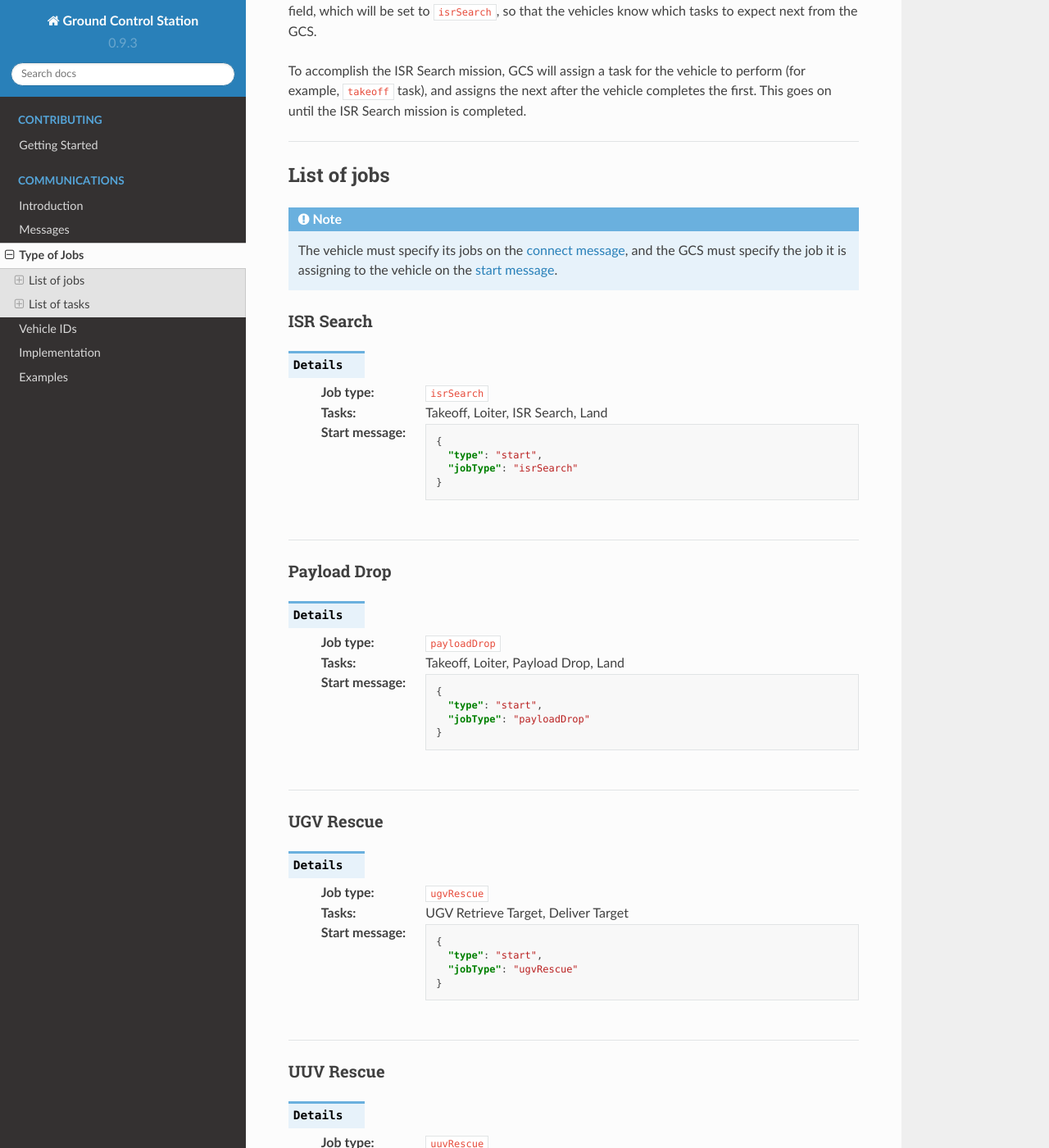
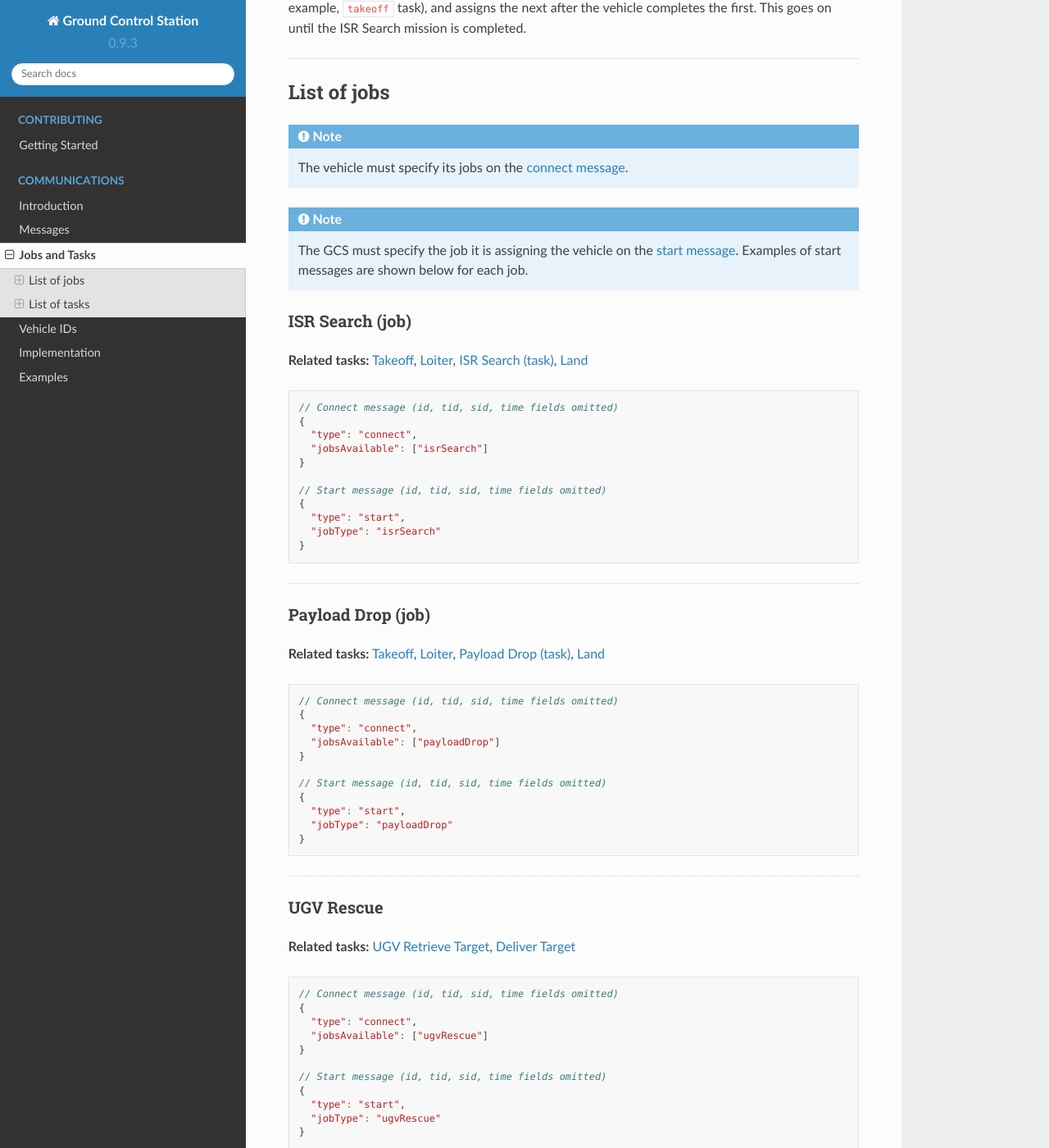
Before and after one commit to NGCP/GCS, a Sphinx documentation site: the page built from docs/communications/jobs-tasks.rst, in a window 1280 px wide and 1400 px high, scrolled down 578 px. Shown: the whole window at 82% size. Built offline with Sphinx 7.4.7 and the Read the Docs theme 2.0.0, drawn with Linux system fonts in a browser that asks for light colours; some of the changed text lies outside the part shown.

Commit message:
Reformatted jobs/tasks and messages
 ## Why is the change being made?

This change is made because the current style is hard to read for jobs,
tasks and messages.

 ## What has changed to address the problem?

This change makes the format for jobs, tasks, and messages more legible
for newer developers.

 ## How was this change tested?

This change was tested with `npm run docs`.

```diff
--- a/docs/communications/jobs.rst
+++ b/docs/communications/jobs-tasks.rst
@@ -1,8 +1,8 @@
-============
-Type of Jobs
-============
+==============
+Jobs and Tasks
+==============
 
-A job describes the tasks a vehicle is capable of performing.
+A vehicle's *job* (or profession) describes the type of *tasks* it can perform.
 
 For example, an important part of the project is the ISR Search mission. To perform this mission, the GCS look for vehicles that have an ``isrSearch`` job. By having the ``isrSearch`` job, the vehicle is stating that it is capable of performing all of the following tasks that are related to the job:
 
@@ -10,8 +10,6 @@ For example, an important part of the project is the ISR Search mission. To perf
 - ``loiter`` task
 - ``isrSearch`` task
 - ``land`` task
-
-.. note:: More information of which tasks are related to which job are explained further below.
 
 The GCS will assign the vehicles the ``isrSearch`` job by sending them a `start message`_. By doing this, the vehicles know that they will be performing tasks very soon. The start message has a ``jobType`` field, which will be set to ``isrSearch``, so that the vehicles know which tasks to expect next from the GCS.
 
@@ -22,124 +20,149 @@ To accomplish the ISR Search mission, GCS will assign a task for the vehicle to
 List of jobs
 ============
 
-.. note:: The vehicle must specify its jobs on the `connect message`_, and the GCS must specify the job it is assigning to the vehicle on the `start message`_.
+.. note:: The vehicle must specify its jobs on the `connect message`_.
 
-ISR Search
-----------
+.. note:: The GCS must specify the job it is assigning the vehicle on the `start message`_. Examples of start messages are shown below for each job.
 
-.. confval:: Details
+ISR Search (job)
+----------------
 
-  :job type: ``isrSearch``
-  :tasks: Takeoff, Loiter, ISR Search, Land
-  :start message:
-    .. code-block:: json
+**Related tasks:**  Takeoff_, Loiter_, `ISR Search (task)`_, Land_
 
-      {
-        "type": "start",
-        "jobType": "isrSearch"
-      }
+.. code-block:: js
+
+  // Connect message (id, tid, sid, time fields omitted)
+  {
+    "type": "connect",
+    "jobsAvailable": ["isrSearch"]
+  }
+
+  // Start message (id, tid, sid, time fields omitted)
+  {
+    "type": "start",
+    "jobType": "isrSearch"
+  }
 
 ----------------------------------------------------------------------------------------------------
 
-Payload Drop
-----------
+Payload Drop (job)
+------------------
 
-.. confval:: Details
+**Related tasks:** Takeoff_, Loiter_, `Payload Drop (task)`_, Land_
 
-  :job type: ``payloadDrop``
-  :tasks: Takeoff, Loiter, Payload Drop, Land
-  :start message:
-    .. code-block:: json
+.. code-block:: js
 
-      {
-        "type": "start",
-        "jobType": "payloadDrop"
-      }
+  // Connect message (id, tid, sid, time fields omitted)
+  {
+    "type": "connect",
+    "jobsAvailable": ["payloadDrop"]
+  }
+
+  // Start message (id, tid, sid, time fields omitted)
+  {
+    "type": "start",
+    "jobType": "payloadDrop"
+  }
 
 ----------------------------------------------------------------------------------------------------
 
 UGV Rescue
 ----------
 
-.. confval:: Details
+**Related tasks:** `UGV Retrieve Target`_, `Deliver Target`_
 
-  :job type: ``ugvRescue``
-  :tasks: UGV Retrieve Target, Deliver Target
-  :start message:
-    .. code-block:: json
+.. code-block:: js
 
-      {
-        "type": "start",
-        "jobType": "ugvRescue"
-      }
+  // Connect message (id, tid, sid, time fields omitted)
+  {
+    "type": "connect",
+    "jobsAvailable": ["ugvRescue"]
+  }
+
+  // Start message (id, tid, sid, time fields omitted)
+  {
+    "type": "start",
+    "jobType": "ugvRescue"
+  }
 
 ----------------------------------------------------------------------------------------------------
 
 UUV Rescue
 ----------
 
-.. confval:: Details
+**Related tasks:** `UUV Retrieve Target`_
 
-  :job type: ``uuvRescue``
-  :tasks: UUV Retrieve Target
-  :start message:
-    .. code-block:: json
+.. code-block:: js
 
-      {
-        "type": "start",
-        "jobType": "uuvRescue"
-      }
+  // Connect message (id, tid, sid, time fields omitted)
+  {
+    "type": "connect",
+    "jobsAvailable": ["uuvRescue"]
+  }
+
+  // Start message (id, tid, sid, time fields omitted)
+  {
+    "type": "start",
+    "jobType": "uuvRescue"
+  }
 
 ----------------------------------------------------------------------------------------------------
 
-Quick Scan
-----------
+Quick Scan (job)
+----------------
 
-.. confval:: Details
+**Related tasks:** `Quick Scan (task)`_
 
-  :job type: ``quickScan``
-  :tasks: Quick Scan
-  :start message:
-    .. code-block:: json
+.. code-block:: js
 
-      {
-        "type": "start",
-        "jobType": "quickScan"
-      }
+  // Connect message (id, tid, sid, time fields omitted)
+  {
+    "type": "connect",
+    "jobsAvailable": ["quickScan"]
+  }
+
+  // Start message (id, tid, sid, time fields omitted)
+  {
+    "type": "start",
+    "jobType": "quickScan"
+  }
 
 ----------------------------------------------------------------------------------------------------
 
-Detailed Search
----------------
+Detailed Search (job)
+---------------------
 
-.. confval:: Details
+**Related tasks:** `Detailed Search (task)`_
 
-  :job type: ``detailedSearch``
-  :tasks: Detailed Search
-  :start message:
-    .. code-block:: json
+.. code-block:: js
 
-      {
-        "type": "start",
-        "jobType": "detailedSearch"
-      }
+  // Connect message (id, tid, sid, time fields omitted)
+  {
+    "type": "connect",
+    "jobsAvailable": ["detailedSearch"]
+  }
+
+  // Start message (id, tid, sid, time fields omitted)
+  {
+    "type": "start",
+    "jobType": "detailedSearch"
+  }
 
 ----------------------------------------------------------------------------------------------------
 
 List of tasks
 =============
 
-.. note:: The GCS must specify the type of task the vehicle is performing, as well as provide valid fields for the task.
+.. note:: The GCS must specify the type of task the vehicle is performing, as well as provide valid fields for the task on the `add mission message`_.
 
 Takeoff
 -------
 
-**Task type:** ``takeoff``
-
-**Add mission message:**
+**Related jobs**: `ISR Search (job)`_, `Payload Drop (job)`_
 
 .. code-block:: js
 
+  // Add mission message (id, tid, sid, time fields omitted)
   {
     "type": "addMission",
     "missionInfo":
@@ -164,14 +187,11 @@ Takeoff
 Loiter
 ------
 
-Used to update the loiter position of an airborne vehicle.
-
-**Task type:** ``loiter``
-
-**Add mission message:**
+**Related jobs**: `ISR Search (job)`_, `Payload Drop (job)`_
 
 .. code-block:: js
 
+  // Add mission message (id, tid, sid, time fields omitted)
   {
     "type": "addMission",
     "missionInfo":
@@ -180,22 +200,21 @@ Used to update the loiter position of an airborne vehicle.
       "lat": <float>,
       "lng": <float>,
       "alt": <float>,
-      "radius": <float>,      // Radius around loiter waypoint to fly around
-      "direction": <float>    // Direction to loiter
+      "radius": <float>,        // Radius around loiter waypoint to fly around
+      "direction": <float>      // Direction to loiter
     }
   }
 
 ----------------------------------------------------------------------------------------------------
 
-ISR Search
-----------
+ISR Search (task)
+-----------------
 
-**Task type:** ``isrSearch``
-
-**Add mission message:**
+**Related jobs**: `ISR Search (job)`_
 
 .. code-block:: js
 
+  // Add mission message (id, tid, sid, time fields omitted)
   {
     "type": "addMission",
     "missionInfo":
@@ -222,15 +241,14 @@ ISR Search
 
 ----------------------------------------------------------------------------------------------------
 
-Payload Drop
-------------
+Payload Drop (task)
+-------------------
 
-**Task type:** ``payloadDrop``
-
-**Add mission message:**
+**Related jobs**: `Payload Drop (job)`_
 
 .. code-block:: js
 
+  // Add mission message (id, tid, sid, time fields omitted)
   {
     "type": "addMission",
     "missionInfo":
@@ -257,12 +275,11 @@ Payload Drop
 Land
 ----
 
-**Task type:** ``land``
-
-**Add mission message:**
+**Related jobs**: `ISR Search (job)`_, `Payload Drop (job)`_
 
 .. code-block:: js
 
+  // Add mission message (id, tid, sid, time fields omitted)
   {
     "type": "addMission",
     "missionInfo":
@@ -289,12 +306,11 @@ Land
 UGV Retrieve Target
 -------------------
 
-**Task type:** ``retrieveTarget``
-
-**Add mission message:**
+**Related jobs**: `UGV Rescue`_
 
 .. code-block:: js
 
+  // Add mission message (id, tid, sid, time fields omitted)
   {
     "type": "addMission",
     "missionInfo":
@@ -311,12 +327,11 @@ UGV Retrieve Target
 Deliver Target
 --------------
 
-**Task type:** ``deliverTarget``
-
-**Add mission message:**
+**Related jobs**: `UGV Rescue`_
 
 .. code-block:: js
 
+  // Add mission message (id, tid, sid, time fields omitted)
   {
     "type": "addMission",
     "missionInfo":
@@ -333,12 +348,11 @@ Deliver Target
 UUV Retrieve Target
 -------------------
 
-**Task type:** ``retrieveTarget``
-
-**Add mission message:**
+**Related jobs**: `UUV Rescue`_
 
 .. code-block:: js
 
+  // Add mission message (id, tid, sid, time fields omitted)
   {
     "type": "addMission",
     "missionInfo":
@@ -349,15 +363,14 @@ UUV Retrieve Target
 
 ----------------------------------------------------------------------------------------------------
 
-Quick Scan
-----------
+Quick Scan (task)
+-----------------
 
-**Task type:** ``quickScan``
-
-**Add mission message:**
+**Related jobs**: `Quick Scan (job)`_
 
 .. code-block:: js
 
+  // Add mission message (id, tid, sid, time fields omitted)
   {
     "type": "addMission",
     "missionInfo":
@@ -387,24 +400,42 @@ Quick Scan
 
 ----------------------------------------------------------------------------------------------------
 
-Detailed Search
----------------
+Detailed Search (task)
+----------------------
 
-**Task type:** ``detailedSearch``
-
-**Add mission message:**
+**Related jobs**: `Detailed Search (job)`_
 
 .. code-block:: js
 
+  // Add mission message (id, tid, sid, time fields omitted)
   {
     "type": "addMission",
     "missionInfo":
     {
       "taskType": "detailedSearch",
-      "lat": <float>,
-      "lng": <float>
+      "lat": <float>,                 // Latitude of point of interest
+      "lng": <float>                  // Longitude of point of interest
     }
   }
 
+.. _add mission message: messages/gcs-vehicles-messages.html#add-mission-message
 .. _connect message: messages/vehicles-gcs-messages.html#connect-message
 .. _start message: messages/gcs-vehicles-messages.html#start-message
+
+.. _ISR Search (job): #isr-search-job
+.. _Payload Drop (job): #payload-drop-job
+.. _UGV Rescue: #ugv-rescue
+.. _UUV Rescue: #uuv-rescue
+.. _Quick Scan (job): #quick-scan-job
+.. _Detailed Search (job): #detailed-search-job
+
+.. _Takeoff: #takeoff
+.. _Loiter: #loiter
+.. _ISR Search (task): #isr-search-task
+.. _Payload Drop (task): #payload-drop-task
+.. _Land: #land
+.. _UGV Retrieve Target: #ugv-retrieve-target
+.. _Deliver Target: #deliver-target
+.. _UUV Retrieve Target: #uuv-retrieve-target
+.. _Quick Scan (task): #quick-scan-task
+.. _Detailed Search (task): #detailed-search-task
--- a/docs/index.rst
+++ b/docs/index.rst
@@ -12,7 +12,7 @@
 
   communications/introduction
   communications/messages
-  communications/jobs
+  communications/jobs-tasks
   communications/vehicles
   communications/implementation
   communications/examples
```
Also changed, not shown: other parts of docs/communications/jobs-tasks.rst (+12 -12 lines), docs/communications/messages.rst (+4 -8 lines), docs/communications/messages/gcs-vehicles-messages.rst (+8 -14 lines), docs/communications/messages/other-messages.rst (+7 -13 lines), docs/communications/messages/vehicles-gcs-messages.rst (+28 -70 lines), 1 other file.
